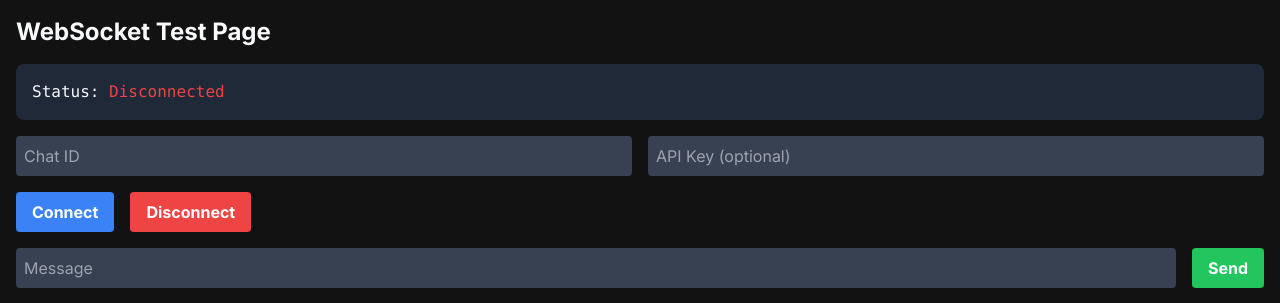
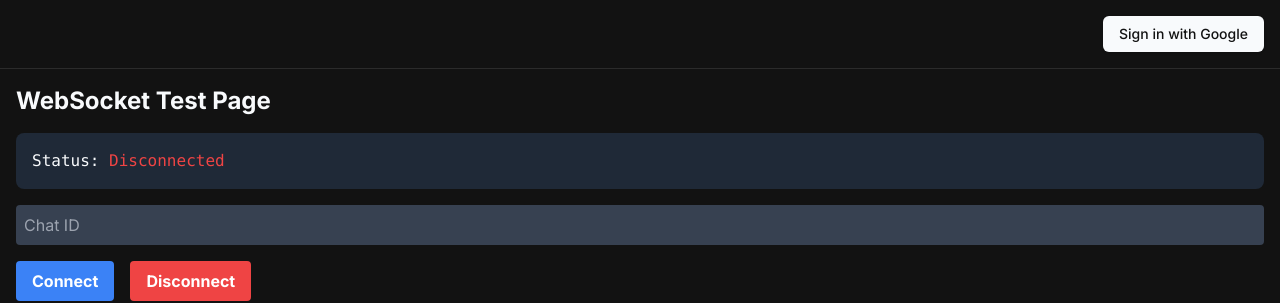
Before and after one commit to solufuse/website, a React (Vite) app: page /ws-test in a window 1280 px wide. Shown: the top 303 px of the page. Built offline with nearby package versions, Linux system fonts and the light colour scheme; no server answers.

Commit message:
fix websockettestpage

```diff
--- a/src/pages/WebSocketTestPage.tsx
+++ b/src/pages/WebSocketTestPage.tsx
@@ -1,13 +1,24 @@
 
-import { useState, useRef, useEffect } from 'react';
+import { useState, useRef, useEffect, lazy, Suspense } from 'react';
+import Header from '@/components/layout/Header';
+import { useAuthContext } from '@/context/authcontext';
+import { useProjectContext } from '@/context/ProjectContext';
+import { getApiKey } from '@/utils/apiKeyManager';
+
+const SettingsDialog = lazy(() => import('@/components/chat/SettingsDialog'));
+const ProfileDialog = lazy(() => import('@/components/user/ProfileDialog'));
 
 const WebSocketTestPage = () => {
   const [chatId, setChatId] = useState('');
-  const [apiKey, setApiKey] = useState('');
   const [message, setMessage] = useState('');
   const [log, setLog] = useState<string[]>([]);
   const [status, setStatus] = useState('Disconnected');
   const ws = useRef<WebSocket | null>(null);
+
+  const { user, loginWithGoogle, logout, updateUsername } = useAuthContext();
+  const { currentProject } = useProjectContext();
+  const [isSettingsOpen, setIsSettingsOpen] = useState(false);
+  const [isProfileOpen, setIsProfileOpen] = useState(false);
 
   const addLog = (text: string) => {
     console.log(text);
@@ -21,10 +32,12 @@ const WebSocketTestPage = () => {
     }
 
     addLog('--- Attempting to connect... ---');
-    // Construct the WebSocket URL to connect directly to the public API
-    // We use wss:// because the API is served over HTTPS.
-    // Note: We've changed this to bypass the local Nginx for diagnostics.
     const wsUrl = `wss://api.solufuse.com/v2/chats/ws/${chatId}`;
+
+    const apiKey = getApiKey();
+    if (!apiKey) {
+        addLog('--- API Key not found in localStorage. Please add it in settings. ---');
+    }
 
     const finalUrl = apiKey ? `${wsUrl}?apiKey=${apiKey}` : wsUrl;
     addLog(`Connecting to: ${finalUrl}`)
@@ -75,25 +88,30 @@ const WebSocketTestPage = () => {
     };
   }, []);
 
+  const loadingComponent = <div className="loading-overlay">Loading...</div>;
+
   return (
+    <div className="flex h-screen bg-background text-foreground">
+      <div className="flex flex-1 flex-col overflow-hidden">
+        <Header
+            user={user}
+            onToggleSettings={() => setIsSettingsOpen(true)}
+            onOpenProfile={() => setIsProfileOpen(true)}
+            onLogin={loginWithGoogle}
+            onLogout={logout}
+            currentProject={currentProject}
+        />
         <div className="container mx-auto p-4">
           <h1 className="text-2xl font-bold mb-4">WebSocket Test Page</h1>
           <div className="bg-gray-800 p-4 rounded-lg mb-4">
             <p className="font-mono">Status: <span className={status === 'Connected' ? 'text-green-500' : 'text-red-500'}>{status}</span></p>
           </div>
-      <div className="grid grid-cols-1 md:grid-cols-2 gap-4 mb-4">
+          <div className="grid grid-cols-1 md:grid-cols-1 gap-4 mb-4">
             <input
               type="text"
               placeholder="Chat ID"
               value={chatId}
               onChange={(e) => setChatId(e.target.value)}
-          className="p-2 rounded bg-gray-700 text-white"
-        />
-        <input
-          type="text"
-          placeholder="API Key (optional)"
-          value={apiKey}
-          onChange={(e) => setApiKey(e.target.value)}
               className="p-2 rounded bg-gray-700 text-white"
             />
           </div>
@@ -124,6 +142,19 @@ const WebSocketTestPage = () => {
             }</pre>
           </div>
         </div>
+        <Suspense fallback={loadingComponent}>
+            {isSettingsOpen && <SettingsDialog isOpen={isSettingsOpen} onClose={() => setIsSettingsOpen(false)} />}
+             {user && isProfileOpen && (
+                <ProfileDialog
+                    isOpen={isProfileOpen}
+                    onClose={() => setIsProfileOpen(false)}
+                    onSave={updateUsername}
+                    currentUsername={user.username}
+                />
+            )}
+        </Suspense>
+      </div>
+    </div>
   );
 };
 
```
Lines whose indentation alone changed are shown as unchanged.
